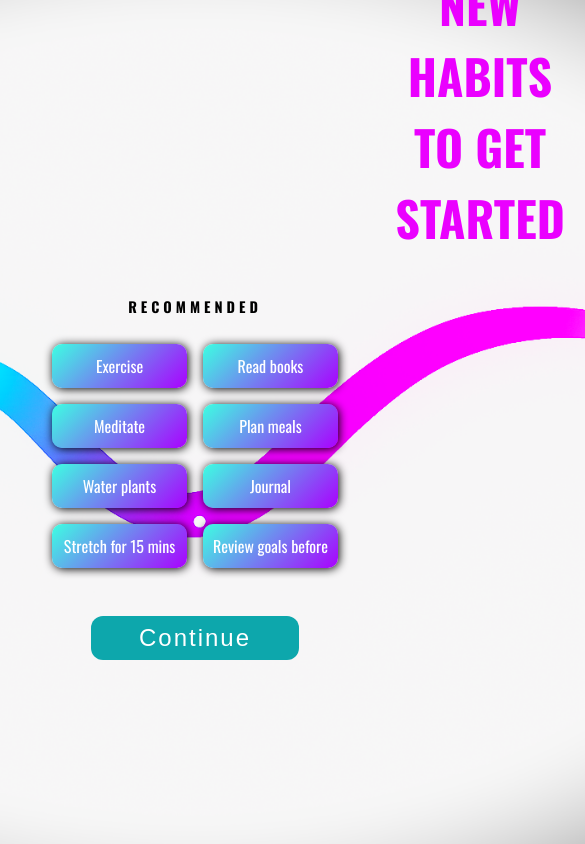
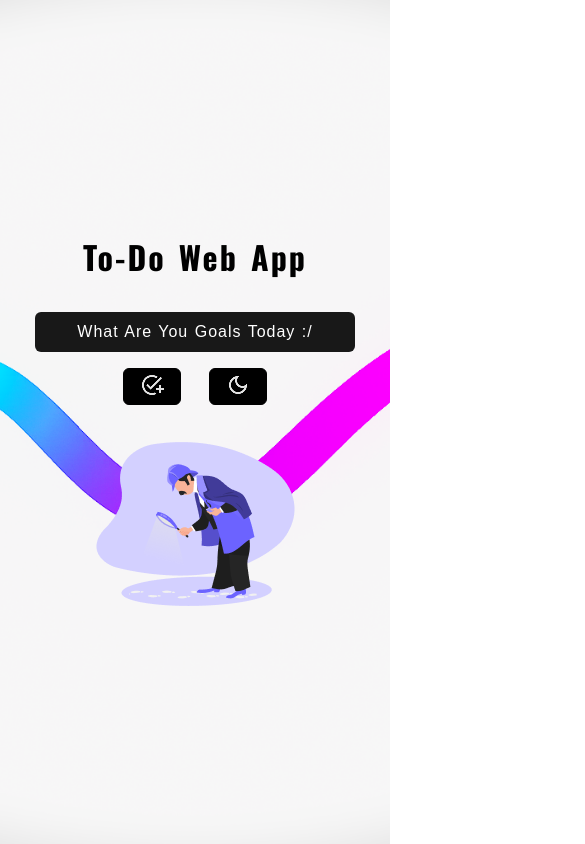
Before and after one commit to basitrather/Javascript, a plain HTML site: page Project 05 - To do list/index.html in a window 390 px wide. Shown: the top 844 px of the page, 585 px wide, since content can reach past the window. Drawn offline with nearby package versions, Linux system fonts and the light colour scheme.

Commit message:
update  ToDO list

```diff
--- a/Project 05 - To do list/app.css
+++ b/Project 05 - To do list/app.css
@@ -102,7 +102,7 @@ li {
 
 /* javaScript added element styling  */
 .liContainer {
-  width: 30vw;
+  width: 50vw;
   height: 5vh;
   display: flex;
   border-radius: 7px;
@@ -169,3 +169,53 @@ li {
   background-repeat: no-repeat;
   background-size: cover;
 }
+
+@media (max-width: 1000px) {
+  .liContainer {
+    width: 50vw;
+  }
+  .li {
+    font-size: 1.4rem;
+  }
+}
+@media (max-width: 800px) {
+  .liContainer {
+    width: 70vw;
+  }
+  .li {
+    font-size: 1.3rem;
+  }
+}
+@media (max-width: 700px) {
+  .liContainer {
+    width: 80vw;
+  }
+  .li {
+    font-size: 1.2rem;
+  }
+}
+@media (max-width: 550px) {
+  .input {
+    flex-wrap: wrap;
+    gap: 1rem;
+    justify-content: center;
+  }
+  .inputClass {
+    height: 40px;
+    width: 20rem;
+  }
+  .liContainer {
+    width: 90vw;
+  }
+  .li {
+    font-size: 1rem;
+  }
+}
+/* @media (max-width: 440px) {
+  .liContainer {
+    width: 80vw;
+  }
+      .li {
+    font-size: .7rem;
+  }
+} */
--- a/Project 05 - To do list/index.html
+++ b/Project 05 - To do list/index.html
@@ -4,7 +4,7 @@
     <meta charset="UTF-8" />
     <meta name="viewport" content="width=device-width, initial-scale=1.0" />
     <title>Document</title>
-    <link rel="stylesheet" href="style.css" />
+    <link rel="stylesheet" href="app.css" />
     <link rel="preconnect" href="https://fonts.googleapis.com" />
     <link rel="preconnect" href="https://fonts.gstatic.com" crossorigin />
     <link
@@ -12,24 +12,29 @@
       rel="stylesheet"
     />
   </head>
-  <body>
-    <header>
-      <h3>Pick some new habits to get started</h3>
-    </header>
-    <main>
-      <h6>RECOMMENDED</h6>
-      <ul>
-        <li class="lists">Exercise</li>
-        <li class="lists">Read books</li>
-        <li class="lists">Meditate</li>
-        <li class="lists">Plan meals</li>
-        <li class="lists">Water plants</li>
-        <li class="lists">Journal</li>
-        <li class="lists">Stretch for 15 mins</li>
-        <li class="lists">Review goals before</li>
-      </ul>
-      <button class="signin"><a href="/app.html">Continue</a></button>
-    </main>
+  <body class="lightBackground">
+    <h1>to-do web app</h1>
+    <div class="input" id="addTask">
+      <input
+        id="inputField"
+        class="inputClass"
+        type="text"
+        maxlength="36"
+        placeholder="what are you goals today :/"
+        autocomplete="off"
+        spellcheck="false"
+        required
+      />
+      <button class="button">
+        <img id="submitTask" src="/Images/addTask.png" alt="" />
+      </button>
+      <button class="button">
+        <img id="modeChange" src="/Images/darkMode.png" alt="" />
+      </button>
+    </div>
+    <ul id="tasks">
+      <img class="emptyImg" src="/Images/emptyTasks.png" alt="NO Task" />
+    </ul>
     <script src="/script.js"></script>
   </body>
 </html>
--- a/Project 05 - To do list/style.css
+++ /dev/null
@@ -1,83 +0,0 @@
-* {
-  margin: 0;
-  padding: 0;
-  box-sizing: border-box;
-}
-body {
-  height: 100vh;
-  font-family: "Oswald", sans-serif;
-  background: url(/Images/lightModeBg.png);
-  background-position: center;
-  background-repeat: no-repeat;
-  background-repeat: no-repeat;
-  background-size: cover;
-  backdrop-filter: blur(0px);
-}
-header h3 {
-  height: 30vh;
-  display: flex;
-  justify-content: center;
-  align-items: end;
-  font-size: 3rem;
-  padding: 0 30rem;
-  text-align: center;
-  color: rgb(234, 0, 255);
-  text-transform: uppercase;
-}
-main {
-  display: flex;
-  justify-content: center;
-  align-items: center;
-  flex-direction: column;
-  height: 50vh;
-}
-main ul {
-  display: grid;
-  grid-template-columns: repeat(2, 1fr);
-  gap: 1rem;
-}
-
-main ul li {
-  list-style: none;
-  background: linear-gradient(135deg, rgb(61, 255, 226) 0%, #aa00ff 100%);
-  box-shadow: black 1px 1px 10px;
-  color: #ffffff;
-  border-radius: 10px;
-  padding: 10px;
-  text-align: center;
-  cursor: pointer;
-}
-main h6 {
-  font-size: 0.9rem;
-  letter-spacing: 4px;
-  margin: 1.7rem;
-  color: black;
-}
-main button {
-  background-color: rgb(13, 167, 172);
-  padding: 0.5rem 3rem;
-  border-radius: 12px;
-  border: none;
-  margin-top: 3rem;
-}
-main button a {
-  color: #ffffff;
-  font-size: 1.5rem;
-  text-decoration: none;
-  letter-spacing: 2px;
-}
-.activeTags {
-  background: linear-gradient(180deg, #0f0f10 0%, #1a1b1d 60%, #0f0f10 100%),
-    radial-gradient(
-      120% 120% at 0% 0%,
-      rgba(61, 255, 226, 0.2),
-      transparent 50%
-    ),
-    radial-gradient(
-      120% 120% at 100% 100%,
-      rgba(170, 0, 255, 0.2),
-      transparent 50%
-    );
-  background-blend-mode: screen, normal;
-  color: #ffffff;
-}
```
Also changed, not shown: Project 05 - To do list/app.html (deleted, +0 -39 lines).
